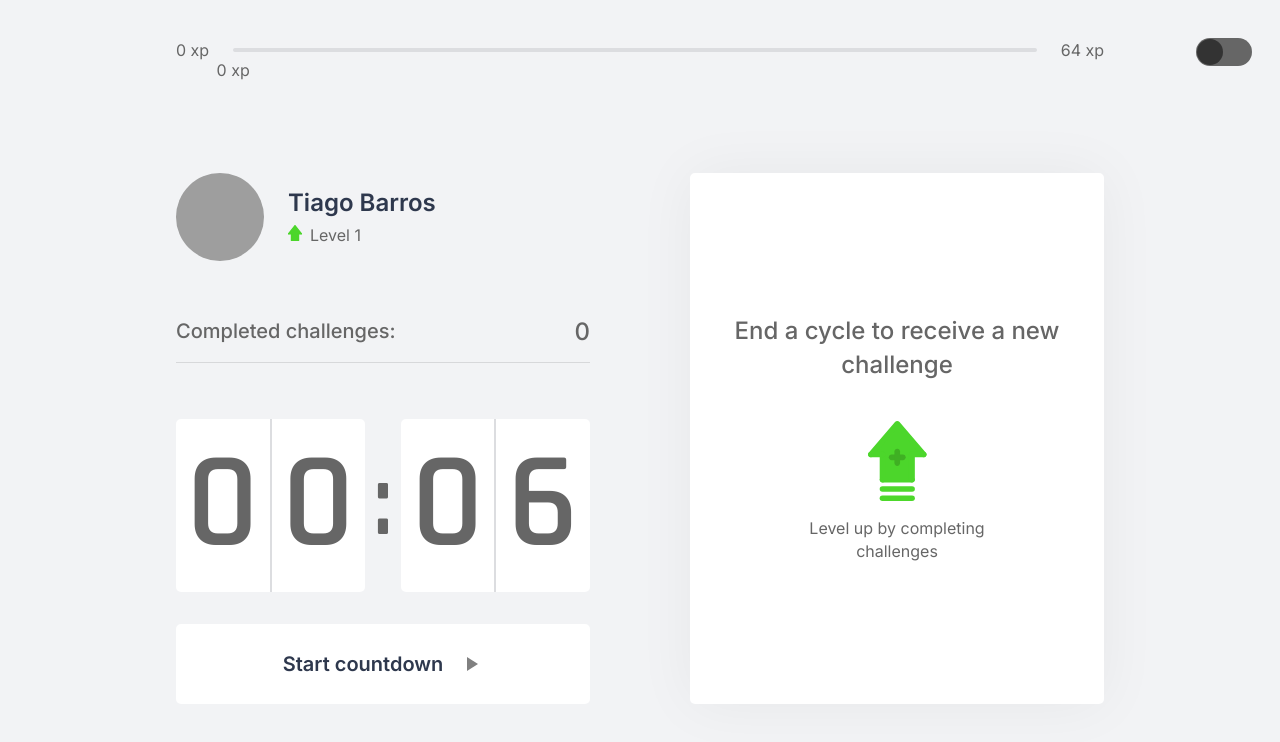
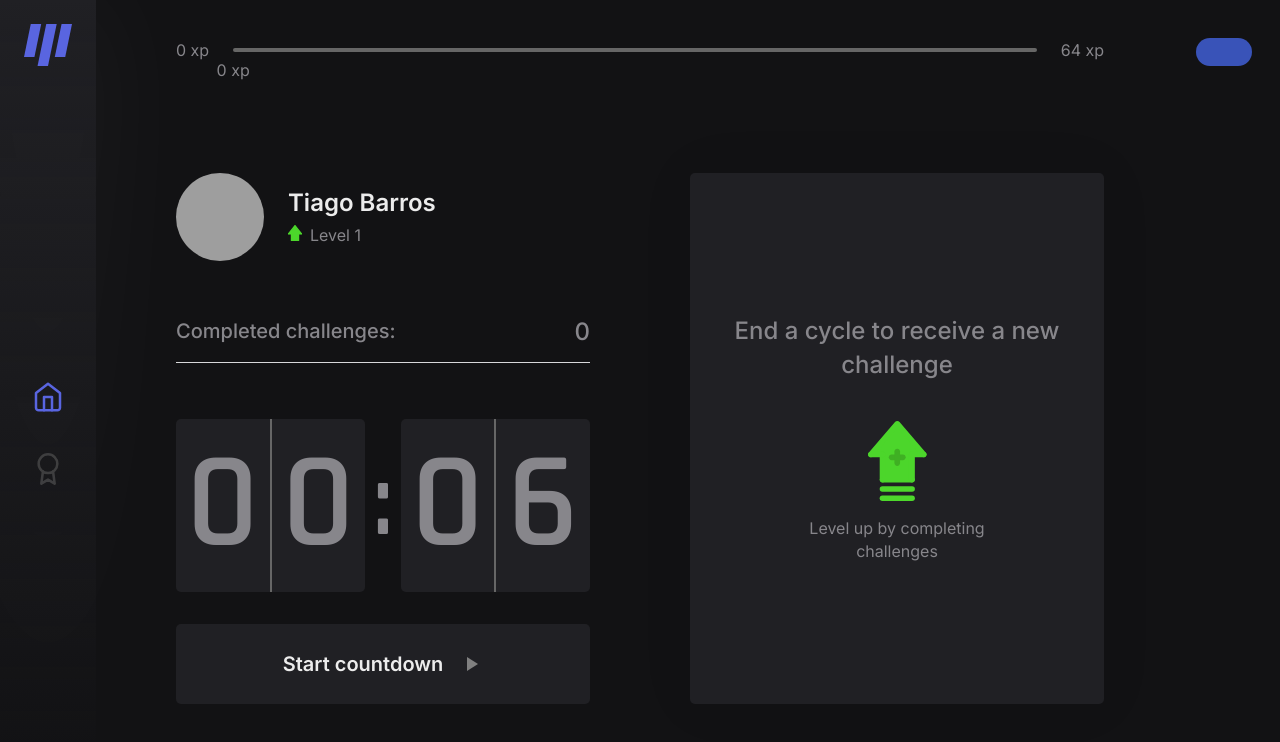
Before and after one commit to tiagobarros01/Move.it, a Next.js app: page /game in a window 1280 px wide. Shown: the top 742 px of the page. Built offline with nearby package versions, Linux system fonts and the light colour scheme; grey boxes are pictures that could not be loaded.

Commit message:
chore: :dash: Finish the style of login page & LeftBar

```diff
--- /dev/null
+++ b/src/components/LeftBar/index.tsx
@@ -0,0 +1,27 @@
+import React from 'react';
+import { BarContainer, IconsContainer } from './style';
+
+const LeftBar = () => {
+  console.log('oi');
+
+  return (
+    <BarContainer>
+      <div>
+        <img src="/icons/logo.svg" alt="Logo" />
+      </div>
+      <IconsContainer>
+        <div>
+          <img src="/icons/home.svg" alt="Home" />
+        </div>
+        <div>
+          <img src="/icons/leaderboard.svg" alt="Leaderboard" />
+        </div>
+      </IconsContainer>
+      <div>
+        <div />
+      </div>
+    </BarContainer>
+  );
+};
+
+export default LeftBar;
--- /dev/null
+++ b/src/components/LeftBar/style.ts
@@ -0,0 +1,44 @@
+import styled from 'styled-components';
+
+export const BarContainer = styled.div`
+  height: 100vh;
+  width: 6rem;
+
+  display: flex;
+  align-items: center;
+  justify-content: space-between;
+  flex-direction: column;
+
+  position: absolute;
+
+  background-image: linear-gradient(180deg, ${(props) => props.theme.colors.secondary} 0%, ${(props) => props.theme.colors.secondaryTransparent} 100%);
+  filter: drop-shadow(0px 0px 60px ${(props) => props.theme.colors.secondaryShadow});
+
+  & div:first-child {
+    width: 100%;
+    text-align: center;
+    margin-top: 1.5rem;
+  }
+`;
+
+export const IconsContainer = styled.div`
+  display: flex;
+  align-items: center;
+  justify-content: center;
+  flex-direction: column;
+
+  & div {
+    cursor: pointer;
+
+    &:hover {
+      transform: translateY(-7px);
+    }
+  }
+
+  & div:first-child {
+    margin-bottom: 2rem;
+    width: 100%;
+    height: 2.5rem;
+
+  }
+`;
--- a/src/components/ThemeSwitcher/index.tsx
+++ b/src/components/ThemeSwitcher/index.tsx
@@ -22,7 +22,7 @@ const ThemeSwitcher: React.FC<Props> = ({ toggleTheme }) => {
         // width={50}
         offColor={colors.text}
         onColor={colors.DarkBlue}
-        offHandleColor="#333"
+        offHandleColor={colors.title}
         onHandleColor={colors.secondary}
       />
     </SwitcherContainer>
--- a/src/pages/game.tsx
+++ b/src/pages/game.tsx
@@ -19,6 +19,7 @@ import light from '../styles/themes/light';
 import dark from '../styles/themes/dark';
 
 import usePersistedState from '../../utils/usePersistedState';
+import LeftBar from '../components/LeftBar';
 
 interface GameProps {
   level: number;
@@ -29,7 +30,7 @@ interface GameProps {
 export default function Game(props: GameProps) {
   const { level, currentExperience, challengesCompleted } = props;
 
-  const [theme, setTheme] = usePersistedState('theme', light);
+  const [theme, setTheme] = usePersistedState('theme', dark);
 
   const { title } = theme;
 
@@ -45,6 +46,7 @@ export default function Game(props: GameProps) {
         challengesCompleted={challengesCompleted}
       >
         <ThemeSwitcher toggleTheme={toggleTheme} />
+        <LeftBar />
         <Container>
           <Head>
             <title>Start | move.it</title>
--- a/src/styles/styled.d.ts
+++ b/src/styles/styled.d.ts
@@ -6,6 +6,8 @@ declare module 'styled-components' {
     colors: {
       primary: string;
       secondary: string;
+      secondaryTransparent: string;
+      secondaryShadow: string;
       lineGray: string;
       text: string;
       textHighlight: string;
--- a/src/styles/themes/dark.ts
+++ b/src/styles/themes/dark.ts
@@ -4,6 +4,8 @@ export default {
   colors: {
     primary: 'rgb(18, 18, 20)',
     secondary: 'rgb(32, 32, 36)',
+    secondaryTransparent: 'rgb(32, 32, 36, 0)',
+    secondaryShadow: 'rgba(255, 255, 255, .05)',
     lineGray: '#666666',
     text: 'rgb(135, 134, 139)',
     textHighlight: '#b3b9ff',
--- a/src/styles/themes/light.ts
+++ b/src/styles/themes/light.ts
@@ -4,6 +4,8 @@ export default {
   colors: {
     primary: '#f2f3f5',
     secondary: '#fff',
+    secondaryTransparent: 'rgba(255, 255, 255, 0)',
+    secondaryShadow: 'rgba(0, 0, 0, 0.05)',
     lineGray: '#dcdde0',
     text: '#666666',
     textHighlight: '#b3b9ff',
```
Also changed, not shown: src/pages/index.tsx (+25 -10 lines), src/styles/pages/Login.ts (+38 -19 lines).
